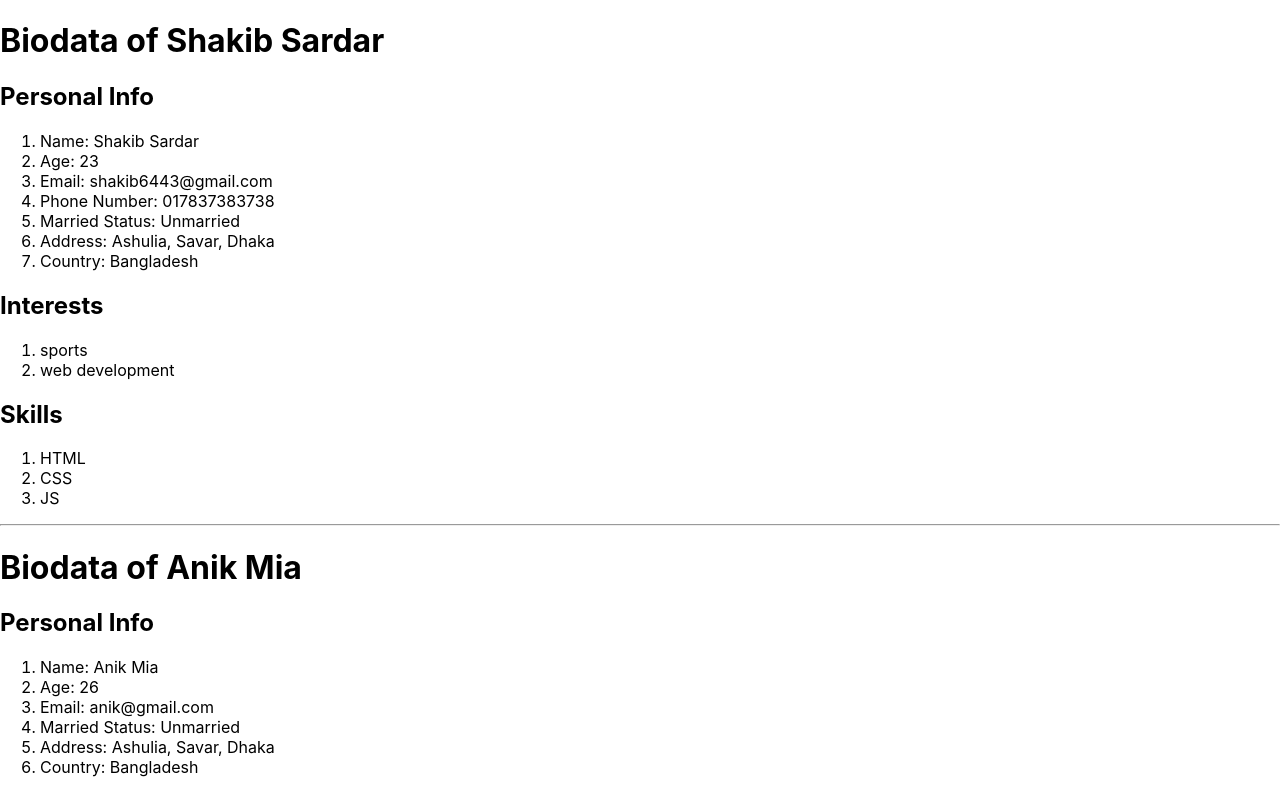
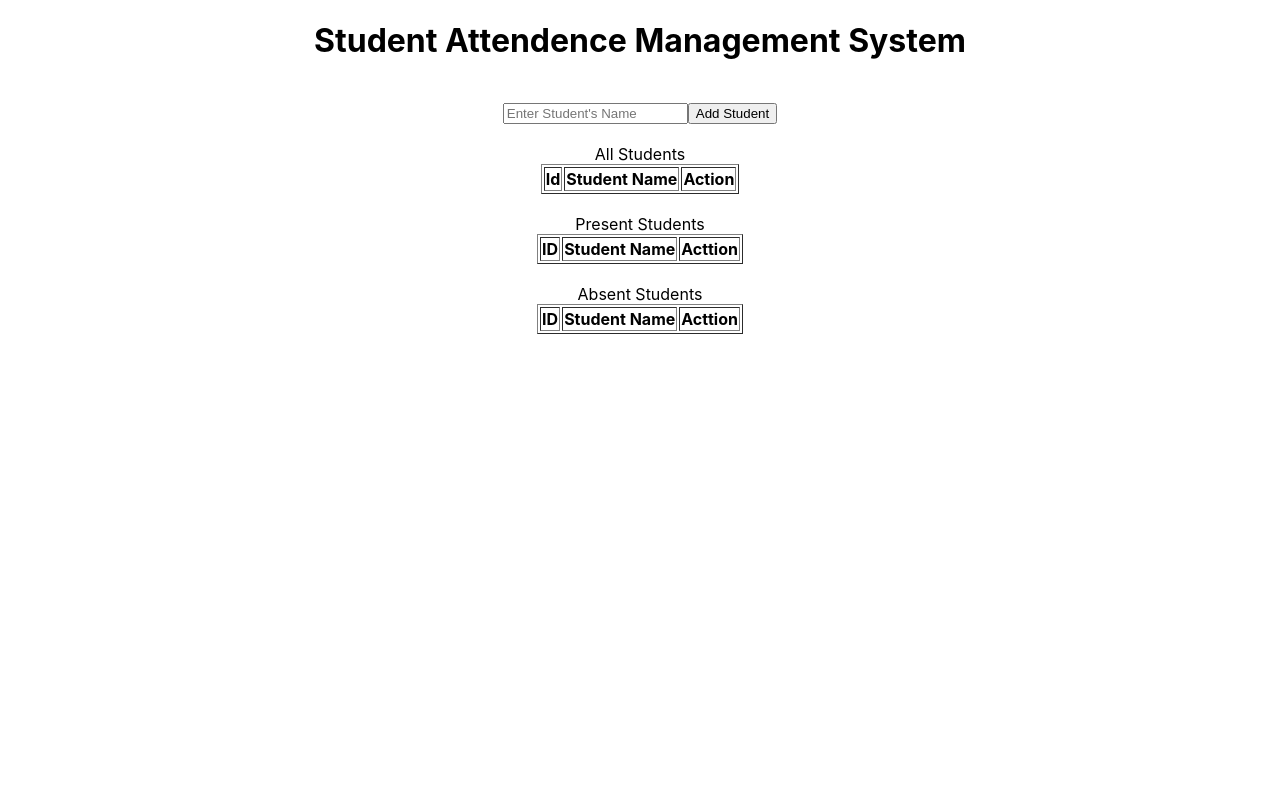
Before and after one commit to mdsakibhossen/my-react-app, a React (Create React App) app: page / in a window 1280 px wide. Shown: the top 800 px of the page. Built offline with nearby package versions, Linux system fonts and the light colour scheme.

Commit message:
Student Attendence App with add, edit, update & delete(tried Make Present & Absent Facilities)

```diff
--- a/package.json
+++ b/package.json
@@ -34,5 +34,8 @@
       "last 1 firefox version",
       "last 1 safari version"
     ]
+  },
+  "devDependencies": {
+    "@babel/plugin-proposal-private-property-in-object": "^7.21.11"
   }
 }
--- a/src/App.js
+++ b/src/App.js
@@ -1,34 +1,9 @@
 // import './App.css';
-import Biodata from './components/Biodata';
-
+import StudentAttendence from "./components/StudentAttendence";
 function App() {
   return (
     <div className="App">
-      <Biodata
-        fName = "Shakib"
-        lName = "Sardar"
-        age = {23}
-        email = "shakib6443@gmail.com"
-        phoneNumber = "017837383738"
-        marriedStatus = "Unmarried"
-        address = "Ashulia, Savar, Dhaka"
-        country = "Bangladesh"
-        interests = {["sports","web development"]}
-        skills = {["HTML","CSS","JS"]}
-      />
-      <hr />
-      <Biodata
-        fName="Anik"
-        lName="Mia"
-        age={26}
-        email="anik@gmail.com"
-        phoneNumber=""
-        marriedStatus="Unmarried"
-        address="Ashulia, Savar, Dhaka"
-        country="Bangladesh"
-        interests={["Coding","Traveling","watching TV","Listening song"]}
-        skills={["HTML", "CSS"]}
-      />
+      <StudentAttendence />
     </div>
   );
 }
--- a/src/components/Biodata.jsx
+++ /dev/null
@@ -1,30 +0,0 @@
-import PersonalInfo from "./PersonalInfo";
-import Interest from "./Interest";
-import Skill from "./Skill";
-
-const Biodata = (props) => {
-  return (
-    <div className="bioData">
-      <h1>
-        Biodata of {props.fName} {props.lName}
-      </h1>
-      <h2>Personal Info</h2>
-      <PersonalInfo
-        fName={props.fName}
-        lName={props.lName}
-        age={props.age}
-        email={props.email}
-        phoneNumber={props.phoneNumber}
-        marriedStatus={props.marriedStatus}
-        address={props.address}
-        country={props.country}
-      />
-      <h2>Interests</h2>
-      <Interest interests={props.interests} />
-      <h2>Skills</h2>
-      <Skill skills={props.skills} />
-    </div>
-  );
-};
-
-export default Biodata;
--- a/src/components/Interest.jsx
+++ /dev/null
@@ -1,15 +0,0 @@
-import React from 'react'
-
-const Interest = (props) => {
-  return (
-    <div className="interest">
-      <ol>
-        {props.interests.map((e) => {
-          return <li>{e}</li>;
-        })}
-      </ol>
-    </div>
-  );
-}
-
-export default Interest
--- a/src/components/PersonalInfo.jsx
+++ /dev/null
@@ -1,20 +0,0 @@
-
-const PersonalInfo = (props) => {
-  return (
-    <div className="personalInfo">
-      <ol>
-        <li>
-          Name: {props.fName} {props.lName}
-        </li>
-        <li>Age: {props.age}</li>
-        <li>Email: {props.email}</li>
-        {props.phoneNumber && <li>Phone Number: {props.phoneNumber}</li>}
-        <li>Married Status: {props.marriedStatus}</li>
-        <li>Address: {props.address}</li>
-        <li>Country: {props.country}</li>
-      </ol>
-    </div>
-  );
-}
-
-export default PersonalInfo
--- a/src/components/Skill.jsx
+++ /dev/null
@@ -1,12 +0,0 @@
-
-const skill = (props) => {
-  return (
-    <div className="skill">
-      <ol>
-        {props.skills.map((e) => (<li>{e}</li>))}
-      </ol>
-    </div>
-  )
-}
-
-export default skill
--- /dev/null
+++ b/src/components/StudentAttendence.jsx
@@ -0,0 +1,208 @@
+import { useState } from "react";
+
+const StudentAttendence = () => {
+  const [studentName, setStudentName] = useState("");
+  const [allStudents, setAllStudents] = useState([]);
+  const [editingMode, setEditingMode] = useState(false);
+  const [editAbleStudent, setEditAbleStudent] = useState(null);
+  const [presentStudents, setPresentStudents] = useState([]);
+  const [absentStudents, setAbsentStudents] = useState([]);
+
+  const addStudent = (e) => {
+    e.preventDefault();
+    if (!studentName.trim()) {
+      return alert("Please Enter Student Name");
+    }
+    if (!setStudentName) {
+      return alert("Please Enter Student's Name...");
+    }
+    const student = {
+      id: String(Date.now()),
+      name: studentName,
+      isPresent: "not checked",
+    };
+
+    setAllStudents([...allStudents, student]);
+    setStudentName("");
+
+    // console.log(allStudents);
+  };
+
+  const removeStudent = (student) => {
+    const newAllStudents = allStudents.filter((s) => s !== student);
+    // console.log(newAllStudents);
+    setAllStudents(newAllStudents);
+
+    /* If a student is removed from All Students table it will be also removed from present or absent students table */
+
+    if (student.isPresent) {
+      const newPresentStudents = presentStudents.filter((s) => s !== student);
+      setPresentStudents(newPresentStudents);
+    } else {
+      const newAbsentStudents = absentStudents.filter((s) => s !== student);
+      setAbsentStudents(newAbsentStudents);
+    }
+
+  };
+
+  const editStudent = (student) => {
+    setEditingMode(true);
+    setStudentName(student.name);
+    setEditAbleStudent(student);
+  };
+  const updateStudent = (e) => {
+    e.preventDefault();
+    if (!studentName.trim()) {
+      return alert("Please Enter Student Name");
+    }
+
+    const newAllStudents = allStudents.map((student) => {
+      if (student === editAbleStudent) {
+        return {
+          ...student,
+          name: studentName,
+        };
+      }
+      return student;
+    });
+
+    setAllStudents(newAllStudents);
+    setEditingMode(false);
+    setStudentName("");
+  };
+
+  const makePresent = (student) => {
+    if (student.isPresent === "not checked") {
+      student.isPresent = true;
+      setPresentStudents([...presentStudents, student]);
+    }
+  };
+  const makeAbsent = (student) => {
+    if (student.isPresent === "not checked") {
+      student.isPresent = false;
+      setAbsentStudents([...absentStudents, student]);
+    }
+  };
+
+  const moveStudent = (student) => {
+    // console.log(student);
+    if (student.isPresent) {
+      const newPresentStudents = presentStudents.filter((s) => s !== student);
+      // console.log(newPresentStudents);
+      setPresentStudents(newPresentStudents);
+      setAbsentStudents([...absentStudents, student]);
+      student.isPresent = false;
+    } else {
+      const newAbsentStudents = absentStudents.filter((s) => s !== student);
+      // console.log(newAbsentStudents);
+      setAbsentStudents(newAbsentStudents);
+      setPresentStudents([...presentStudents, student]);
+      student.isPresent = true;
+    }
+  };
+
+  return (
+    <div className="StudentAttendence" align="center">
+      <h1>Student Attendence Management System</h1>
+      <br />
+      <form action="" onSubmit={editingMode ? updateStudent : addStudent}>
+        <input
+          type="text"
+          value={studentName}
+          onChange={(e) => setStudentName(e.target.value)}
+          placeholder="Enter Student's Name"
+        />
+        <button type="submit">
+          {editingMode ? "Update Student" : "Add Student"}
+        </button>
+      </form>
+      <br />
+      <div className="details">
+        <table className="all-students" border={1}>
+          <caption>All Students</caption>
+          <thead>
+            <tr>
+              <th>Id</th>
+              <th>Student Name</th>
+              <th colSpan={4}>Action</th>
+            </tr>
+          </thead>
+          <tbody>
+            {allStudents.map((student) => (
+              <tr key={student.id}>
+                <td>{student.id}</td>
+                <td>{student.name}</td>
+                <td>
+                  <button onClick={() => editStudent(student)}>Edit</button>
+                </td>
+                <td>
+                  <button onClick={() => removeStudent(student)}>Remove</button>
+                </td>
+                <td>
+                  <button onClick={() => makePresent(student)}>
+                    Make Present
+                  </button>
+                </td>
+                <td>
+                  <button onClick={() => makeAbsent(student)}>
+                    Make Absent
+                  </button>
+                </td>
+              </tr>
+            ))}
+          </tbody>
+        </table>
+        <br />
+        <table className="present-students" border={1}>
+          <caption>Present Students</caption>
+          <thead>
+            <tr>
+              <th>ID</th>
+              <th>Student Name</th>
+              <th>Acttion</th>
+            </tr>
+          </thead>
+          <tbody>
+            {presentStudents.map((student) => (
+              <tr>
+                <td>{student.id}</td>
+                <td>{student.name}</td>
+                <td>
+                  <button onClick={() => moveStudent(student)}>
+                    Accidentally Added
+                  </button>
+                </td>
+              </tr>
+            ))}
+          </tbody>
+        </table>
+        <br />
+        <table className="absent-students" border={1}>
+          <caption>Absent Students</caption>
+          <thead>
+            <tr>
+              <th>ID</th>
+              <th>Student Name</th>
+              <th>Acttion</th>
+            </tr>
+          </thead>
+          <tbody>
+            {absentStudents.map((student) => (
+              <tr>
+                <td>{student.id}</td>
+                <td>{student.name}</td>
+                <td>
+                  <button onClick={() => moveStudent(student)}>
+                    Accidentally Added
+                  </button>
+                </td>
+              </tr>
+            ))}
+          </tbody>
+        </table>
+      </div>
+    </div>
+  );
+};
+
+export default StudentAttendence;
```
Also changed, not shown: 1 other file (tests, documents, lock files or other folders).
